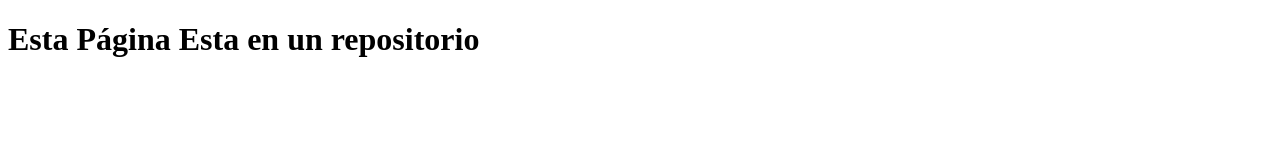
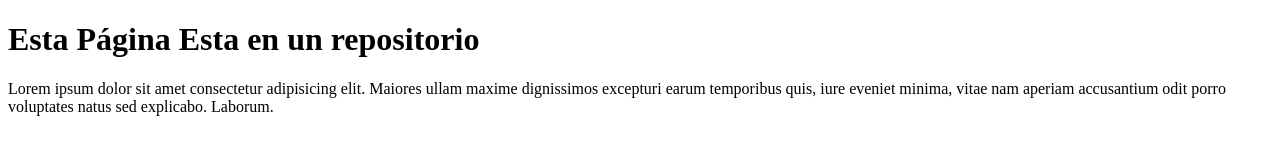
Before and after one commit to dgarcia1902/Pagina-web, a plain HTML site: page index.html in a window 1280 px wide. Drawn offline with Linux system fonts and the light colour scheme.

Commit message:
Se agrego el <p>

```diff
--- a/index.html
+++ b/index.html
@@ -8,5 +8,6 @@
 </head>
 <body>
     <h1>Esta Página Esta en un repositorio</h1>
+    <p>Lorem ipsum dolor sit amet consectetur adipisicing elit. Maiores ullam maxime dignissimos excepturi earum temporibus quis, iure eveniet minima, vitae nam aperiam accusantium odit porro voluptates natus sed explicabo. Laborum.</p>
 </body>
 </html>
```
